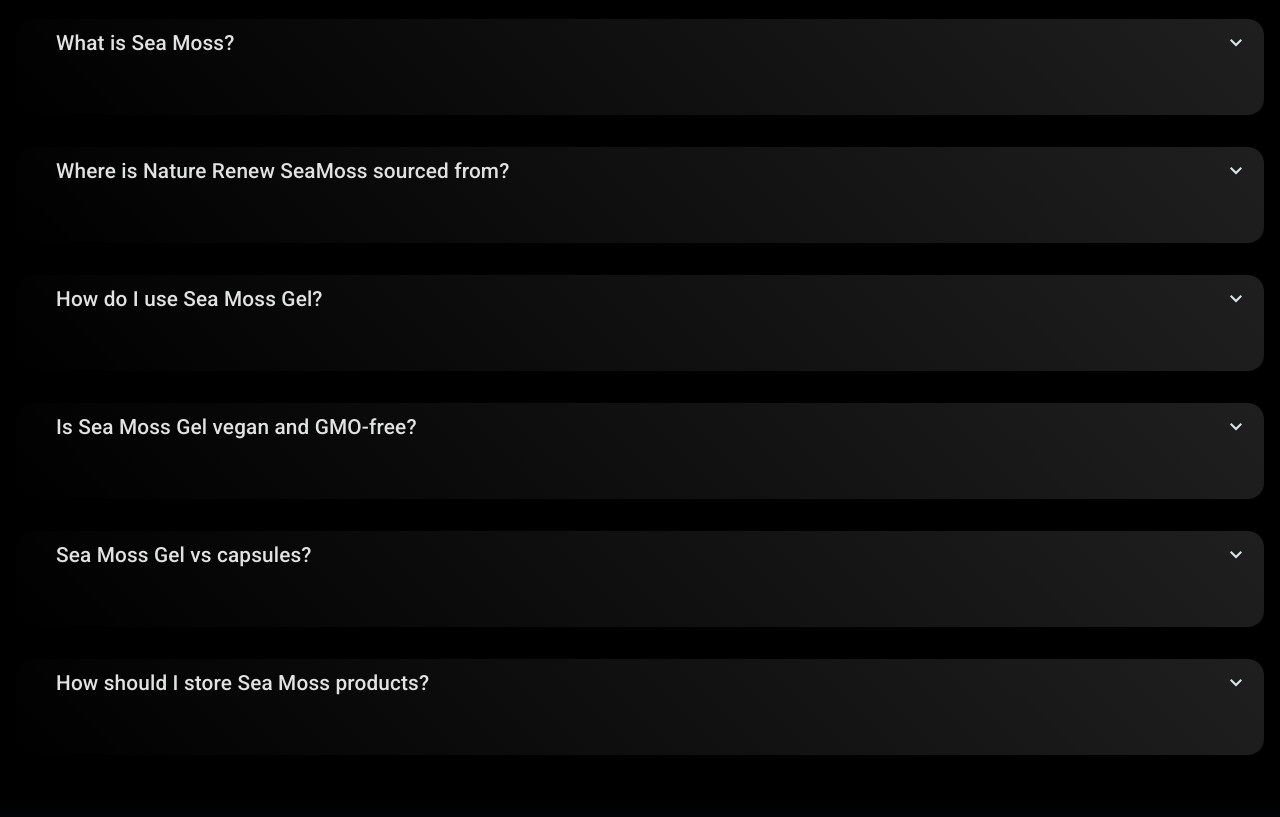
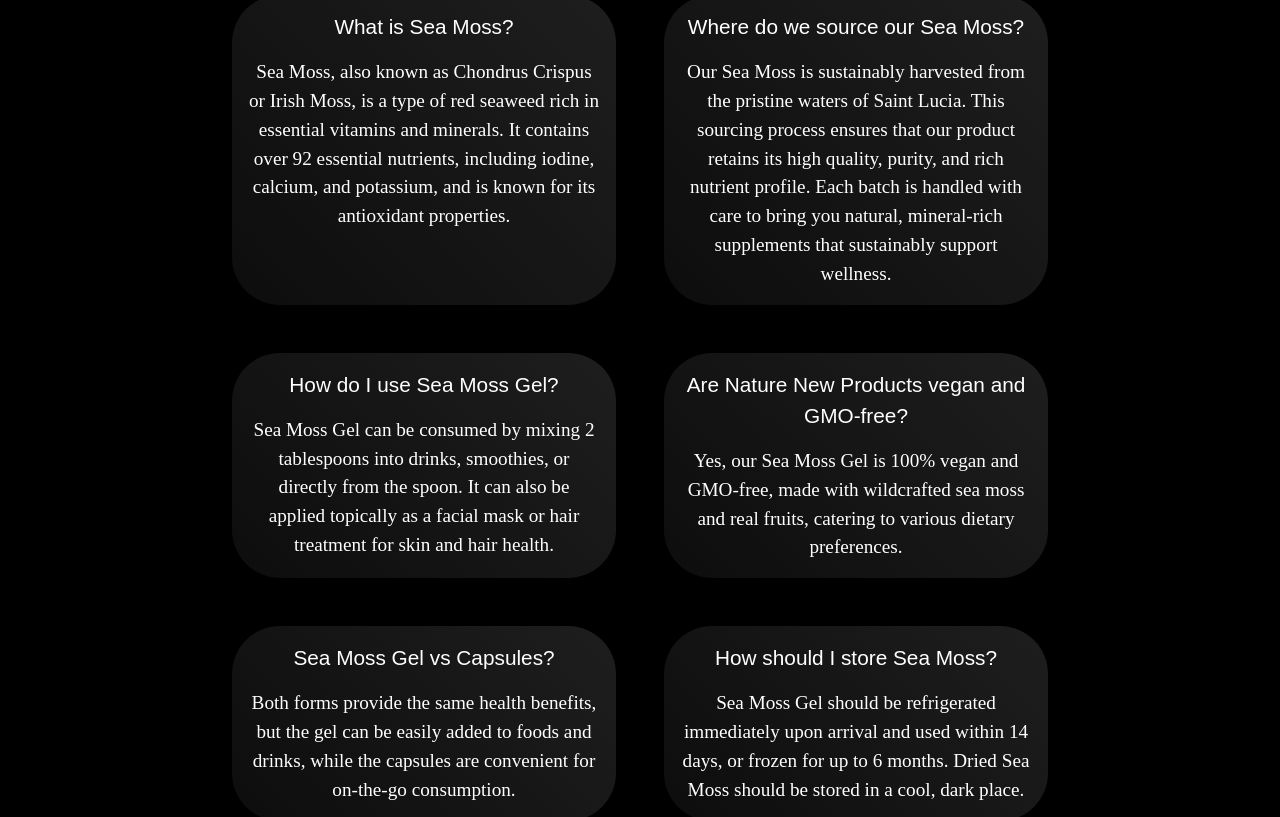
Before and after one commit to Nature-Renew/Nature-Renew-SPA, an Angular app: page / in a window 1280 px wide. Shown: the part 1063-1880 px from the top of the page. Built offline with nearby package versions, Linux system fonts and the light colour scheme.

Commit message:
Changed info component.

```diff
--- a/src/app/app.component.css
+++ b/src/app/app.component.css
@@ -2,3 +2,7 @@
     margin-bottom: 1rem;
     z-index: 25;
 }
+/** anchor links - smooth scroll effect **/
+/* html {
+    scroll-behavior: smooth;
+} */
--- a/src/app/components/footer/footer.component.css
+++ b/src/app/components/footer/footer.component.css
@@ -31,16 +31,19 @@
 
 @media only screen and (max-width: 1024px){
     .link-block a {
-        font-size: 3.3rem;
+        font-size: 1.9rem;
     }
 }
 
 
 @media only screen and (max-width: 768px) {
     .link-block{
-        display:flex;
         flex-direction: column;
-        gap: 4rem;
+        gap: 2rem;
+    }
+
+    .link-block a{
+        font-size: 1.4rem;
     }
 }
 
@@ -52,6 +55,6 @@
     }
 
     .link-block a{
-        font-size: 1.4rem;
+        font-size: 1rem;
     }
 }
--- a/src/app/components/hero-section/hero-section.component.css
+++ b/src/app/components/hero-section/hero-section.component.css
@@ -1,3 +1,7 @@
+/* html {
+    scroll-behavior: smooth;
+} */
+
 .hero-section picture,
 .hero-section img {
     position: absolute;
--- a/src/app/components/info-component/info-component.component.css
+++ b/src/app/components/info-component/info-component.component.css
@@ -1,40 +1,38 @@
 .info-container{
     display: flex;
-    flex-direction: column;
+    flex-direction: row;
+    flex-wrap: wrap;
+    justify-content: center;
     min-height: 100vh;
-    margin: 1rem;
-    justify-content: space-evenly;
+    min-width: 100vw;
+    background-color: black;
     z-index: 0;
 }
 
 .faq{
-    border-radius: 0;
-    background-color: #010101;
-    background-image: linear-gradient(45deg, rgb(0, 0, 0), rgb(150, 150, 150,0.2));
-    border-radius: 1rem;
-    padding-bottom: 3rem;
+    background-image: linear-gradient(45deg, rgb(255, 255, 255, 5%), rgb(150, 150, 150,0.2));
+    border-radius: 3rem;
+    width: 24rem;
     margin: 1.5rem;
     font-family: serif;
-    font-weight: thin;
+    justify-content: center;
+    align-items: center;
+    text-align: center;
 }
 
-mat-expansion-panel{
-    margin: 0 !important;
-}
-
-.faq:last-child{
-    border-bottom: none;
-    align-items: center;
-}
-
-.faq_title{
+.faq h1{
     font-size: 1.3rem;
-    padding-left: 1rem;
+    font-family: sans-serif;
 }
 
 .faq p{
-    font-size: .9rem;
-    padding: .5rem;
+    font-size: 1rem;
+    padding: 1rem;
+    color: white;
+}
+
+.faq p:nth-child(1){
+    margin-top: 2rem;
 }
 
 @media only screen and (min-width: 1280px){
--- a/src/app/components/info-component/info-component.component.html
+++ b/src/app/components/info-component/info-component.component.html
@@ -1,10 +1,11 @@
 <div class="info-container" id="about_section">
-    @for(infoBlurb of displayInfo; track infoBlurb.title){
-        <mat-expansion-panel class="faq py-0 my-0">
-            <mat-expansion-panel-header>
-              <mat-panel-title class="faq_title"> {{infoBlurb.title}} </mat-panel-title>
-            </mat-expansion-panel-header>
-            <p>{{infoBlurb.content}}.</p>
-          </mat-expansion-panel>
-    }
+  @for(infoBlurb of displayInfo; track infoBlurb.title){
+      <div class="faq text-white">
+          <div>
+            <h1 class="text mt-4 text-center "> {{infoBlurb.title}} </h1>
+          </div>
+          <p>{{infoBlurb.content}}.</p>
+      </div>
+  }
+
 </div>
--- a/src/app/components/info-component/info-component.component.ts
+++ b/src/app/components/info-component/info-component.component.ts
@@ -13,27 +13,35 @@
   displayInfo = [
     {
       title: 'What is Sea Moss?',
-      content: 'Sea Moss, also known as Chondrus Crispus or Irish Moss, is a type of red seaweed rich in essential vitamins and minerals. It contains over 92 essential nutrients, including iodine, calcium, and potassium, and is known for its antioxidant properties'
+      content: `
+      Sea Moss,
+      also known as Chondrus Crispus or Irish Moss,
+      is a type of red seaweed rich in essential vitamins and minerals.
+      It contains over 92 essential nutrients, including iodine, calcium, and potassium, and is known for its antioxidant properties`
     },
     {
-      title: 'Where is Nature Renew SeaMoss sourced from?',
-      content: 'Our Sea Moss is responsibly sourced from the pristine waters of Saint Lucia, ensuring a high-quality, nutrient-rich product'
+      title: 'Where do we source our Sea Moss?',
+      content: `Our Sea Moss is sustainably harvested from the pristine waters of Saint Lucia.
+       This sourcing process ensures that our product retains its high quality, purity, and rich nutrient profile.
+       Each batch is handled with care to bring you natural, mineral-rich supplements that sustainably support wellness`
     },
     {
       title: 'How do I use Sea Moss Gel?',
-      content: 'Sea Moss Gel can be consumed by mixing 2 tablespoons into drinks, smoothies, or directly from the spoon. It can also be applied topically as a facial mask or hair treatment for skin and hair health'
+      content: `Sea Moss Gel can be consumed by mixing 2 tablespoons into drinks, smoothies, or directly from the spoon.
+      It can also be applied topically as a facial mask or hair treatment for skin and hair health`
     },
     {
-      title: "Is Sea Moss Gel vegan and GMO-free?",
-      content: "Yes, our Sea Moss Gel is 100% vegan and GMO-free, made with wildcrafted sea moss and real fruits, catering to various dietary preferences",
+      title: "Are Nature New Products vegan and GMO-free?",
+      content: `Yes, our Sea Moss Gel is 100% vegan and GMO-free, made with wildcrafted sea moss and real fruits, catering to various dietary preferences`
     },
     {
-      title: "Sea Moss Gel vs capsules?",
-      content: "Both forms provide the same health benefits, but the gel can be easily added to foods and drinks, while the capsules are convenient for on-the-go consumption"
+      title: "Sea Moss Gel vs Capsules?",
+      content: `Both forms provide the same health benefits, but the gel can be easily added to foods and drinks, while the capsules are convenient for on-the-go consumption`
     },
     {
-      title: "How should I store Sea Moss products?",
-      content: "Sea Moss Gel should be refrigerated immediately upon arrival and used within 14 days, or frozen for up to 6 months. Dried Sea Moss should be stored in a cool, dark place"
+      title: "How should I store Sea Moss?",
+      content: `Sea Moss Gel should be refrigerated immediately upon arrival and used within 14 days, or frozen for up to 6 months.
+      Dried Sea Moss should be stored in a cool, dark place`
     }
   ]
 }
--- a/src/main.ts
+++ b/src/main.ts
@@ -4,3 +4,8 @@
 
 bootstrapApplication(AppComponent, appConfig)
   .catch((err) => console.error(err));
+
+
+setTimeout(() => {
+  console.log(window.innerWidth);
+}, 4000);
--- a/src/styles.css
+++ b/src/styles.css
@@ -18,3 +18,7 @@
     background-color: black;
 
 }
+
+html {
+    scroll-behavior: smooth;
+}
```
